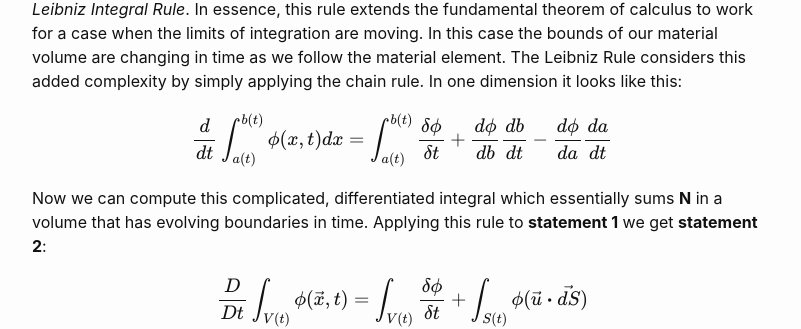
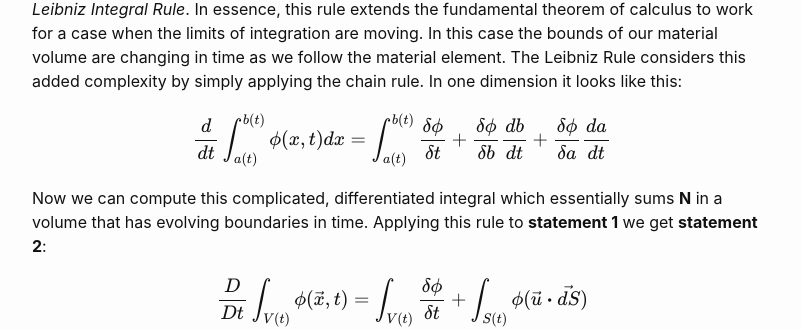
Before and after one commit to jacobjcastaneda/jacobjcastaneda.github.io, a Jekyll site: the page built from docs/_posts/2020-10-27-reynolds-transport-theorem.md, in a window 1280 px wide and 900 px high, scrolled down 4162 px. Shown: the part 147-476 px from the top of the window, without its empty margins (238-1039 px from the left). Built offline with Jekyll 4.4.1, drawn with Linux system fonts in a browser that asks for light colours.

Commit message:
fix delta

```diff
--- a/docs/_posts/2020-10-27-reynolds-transport-theorem.md
+++ b/docs/_posts/2020-10-27-reynolds-transport-theorem.md
@@ -74,7 +74,7 @@ $$ \frac{D}{Dt} \int_{CV} \phi (\vec{x},t) $$
 
 Since our material volume is moving we use capital "D" in the derivative to demonstrate that this is a material derivative. We should note that here, mathematically, the Lagrangian approach is considered via the material volume which evolves in time and the Eulerian approach is assessd via the integrand $$ \phi$$ which is a function of space and time and represents a defined quantity in space and time through which the material will travel. To resolve **statement 1** we can utilize the *Leibniz Integral Rule*. In essence, this rule extends the fundamental theorem of calculus to work for a case when the limits of integration are moving. In this case the bounds of our material volume are changing in time as we follow the material element. The Leibniz Rule considers this added complexity by simply applying the chain rule. In one dimension it looks like this:
 
-$$ \frac{d}{dt} \int_{a(t)}^{b(t)} \phi (x,t) dx = \int_{a(t)}^{b(t)} \frac{\delta \phi}{\delta t} + \frac{d \phi}{db} \frac{db}{dt} - \frac{d \phi}{da} \frac{da}{dt}$$
+$$ \frac{d}{dt} \int_{a(t)}^{b(t)} \phi (x,t) dx = \int_{a(t)}^{b(t)} \frac{\delta \phi}{\delta t} + \frac{\delta \phi}{\delta b} \frac{db}{dt} + \frac{\delta \phi}{\delta a} \frac{da}{dt}$$
 
 Now we can compute this complicated, differentiated integral which essentially sums **N** in a volume that has evolving boundaries in time. Applying this rule to **statement 1** we get **statement 2**:
 
```
